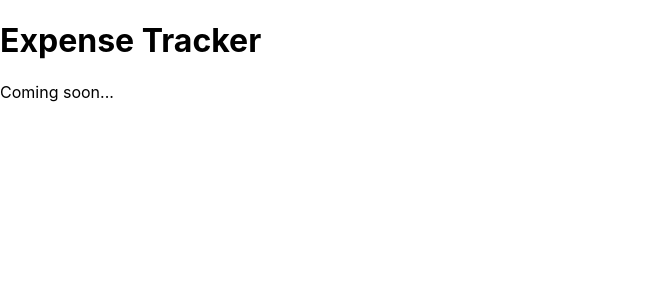
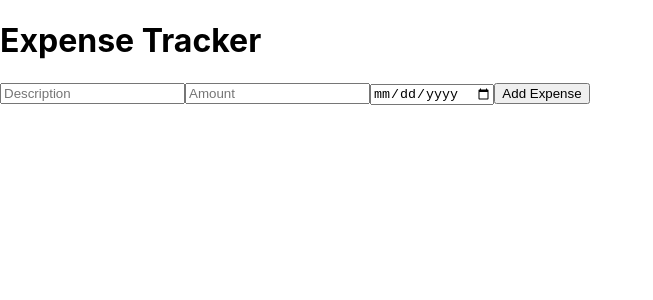
Before and after one commit to fancy-thunder/expense-tracker, a React (Create React App) app: page / in a window 1280 px wide. Shown: the top 300 px of the page, without its empty margins (0-653 px from the left). Built offline with nearby package versions, Linux system fonts and the light colour scheme.

Commit message:
Added ExpenseForm component
Added a component called ExpenseForm and designed it's UI

```diff
--- a/src/App.js
+++ b/src/App.js
@@ -1,13 +1,19 @@
-import React from "react";
+import React, { useState } from "react";
+import ExpenseForm from "./components/ExpenseForm.js";
 
 function App() {
+  const [expenses, setExpenses] = useState([]);
+
+  const handleAddExpense = (expense) => {
+    setExpenses([expense, ...expenses]);
+  };
   return (
     <div>
       <header>
         <h1>Expense Tracker</h1>
       </header>
       <main>
-        <p>Coming soon...</p>
+        <ExpenseForm onAddExpense={handleAddExpense} />
       </main>
     </div>
   );
--- /dev/null
+++ b/src/components/ExpenseForm.js
@@ -0,0 +1,51 @@
+import React, { useState } from "react";
+
+function ExpenseForm({ onAddExpense }) {
+  const [description, setDescription] = useState("");
+  const [amount, setAmount] = useState("");
+  const [date, setDate] = useState("");
+
+  const handleSubmit = (e) => {
+    e.preventDefault();
+    if (!description || !amount || !date) return;
+    onAddExpense({
+      description,
+      amount: parseFloat(amount),
+      date,
+      id: Date.now()
+    });
+    setDescription("");
+    setAmount("");
+    setDate("");
+  };
+
+  return (
+    <form onSubmit={handleSubmit}>
+      <input
+        type="text"
+        placeholder="Description"
+        value={description}
+        onChange={e => setDescription(e.target.value)}
+        required
+      />
+      <input
+        type="number"
+        placeholder="Amount"
+        value={amount}
+        onChange={e => setAmount(e.target.value)}
+        required
+        min="0"
+        step="0.01"
+      />
+      <input
+        type="date"
+        value={date}
+        onChange={e => setDate(e.target.value)}
+        required
+      />
+      <button type="submit">Add Expense</button>
+    </form>
+  );
+}
+
+export default ExpenseForm;
```
